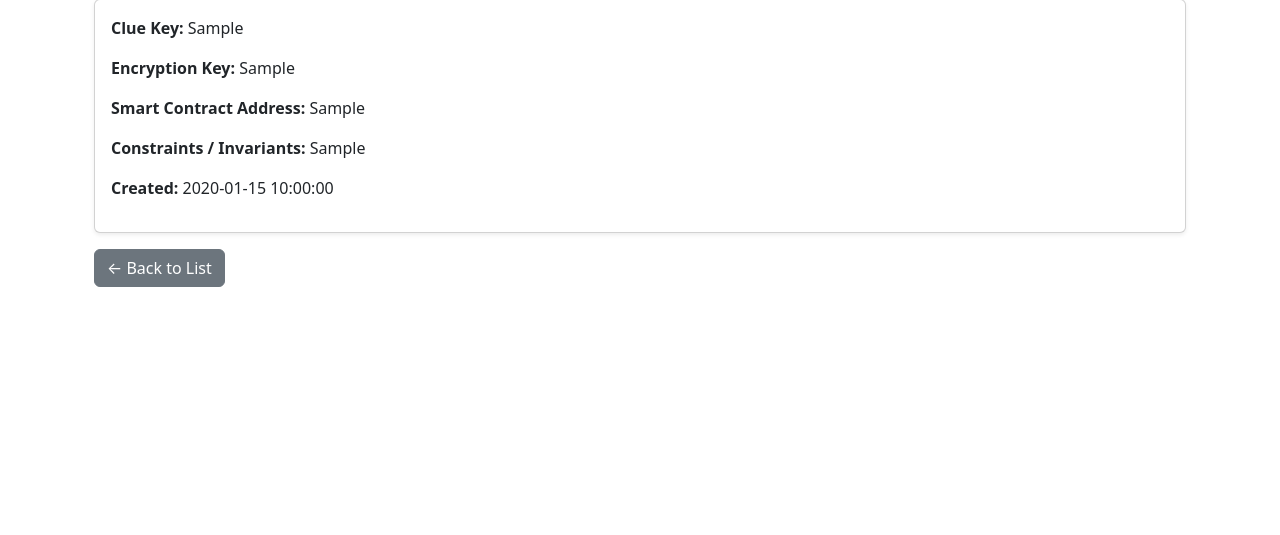
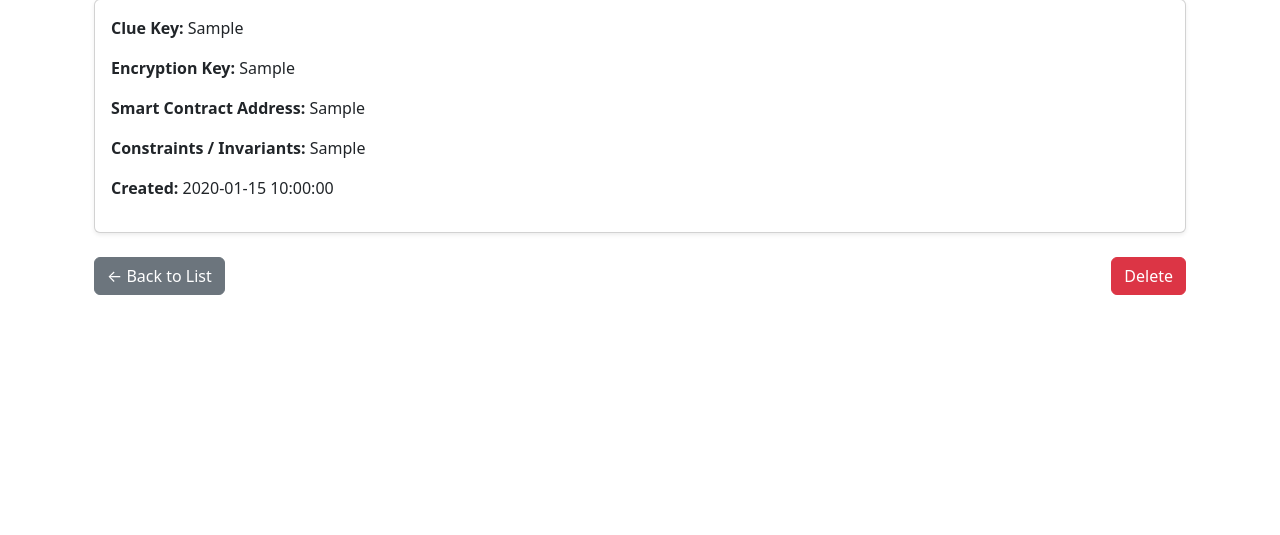
Before and after one commit to yoshiisato/deaddrop, a Flask app: page /entry/1 in a window 1280 px wide. Shown: the part 151-686 px from the top of the page. Run offline with Flask 3, Linux system fonts and the light colour scheme; tables that the repository leaves empty hold one stand-in row (values such as "Sample post").

Commit message:
update web

```diff
--- a/frontend/app.py
+++ b/frontend/app.py
@@ -56,14 +56,14 @@ def submit_bug():
                     bug = BugReport(
                         bugid      = data['bugid'],
                         ciphertext = data['ciphertext'],
-                        omr_payload= json.dumps(data['omr_payload']),
+                        omr_payload= data['omr_payload'],
                         omr_clue   = data['omr_clue'],
                         attestation= data['attestation'],
                     )
                     db.session.add(bug)
                     db.session.commit()
                     flash("Bug report submitted!", "success")
-                    return redirect(url_for('show_list'))
+                    return redirect(url_for('all_bug_reports'))
 
     # example JSON to display
     example_json = {
@@ -163,7 +163,23 @@ def all_bug_reports():
     return render_template("all_bug_reports.html", bugs=all_bugs)
 
 
+@app.route('/bug/<int:bug_id>/delete', methods=['POST'])
+def delete_bug(bug_id):
+    bug = BugReport.query.get_or_404(bug_id)
+    db.session.delete(bug)
+    db.session.commit()
+    return redirect(url_for('all_bug_reports'))
+
+
 @app.route('/entry/<int:entry_id>')
 def entry_detail(entry_id):
     entry = Entry.query.get_or_404(entry_id)
     return render_template('entry_detail.html', entry=entry)
+
+
+@app.route('/entry/<int:entry_id>/delete', methods=['POST'])
+def delete_entry(entry_id):
+    entry = Entry.query.get_or_404(entry_id)
+    db.session.delete(entry)
+    db.session.commit()
+    return redirect(url_for('show_list'))
--- a/frontend/templates/all_bug_reports.html
+++ b/frontend/templates/all_bug_reports.html
@@ -5,14 +5,18 @@
 
     {% if bugs %}
       {% for bug in bugs %}
+      <h2>Bug ID: {{ bug.bugid }}</h2>
         <div class="card mb-3">
           <div class="card-body">
-            <h5 class="card-title">Bug ID: {{ bug.bugid }}</h5>
             <p><strong>Bug Description (encrypted):</strong> <code>{{ bug.ciphertext }}</code></p>
             <p><strong>OMR Payload:</strong> <code>{{ bug.omr_payload }}</code></p>
             <p><strong>OMR Clue:</strong> {{ bug.omr_clue }}</p>
             <p><strong>Attestation:</strong> {{ bug.attestation }}</p>
             <p class="text-muted small">Reported: {{ bug.timestamp.strftime('%Y-%m-%d %H:%M:%S') }}</p>
+            <form method="POST" action="{{ url_for('delete_bug', bug_id=bug.id) }}"
+                  onsubmit="return confirm('Are you sure you want to delete this bug report?');">
+              <button type="submit" class="btn btn-sm btn-danger mt-2">Delete</button>
+            </form>
           </div>
         </div>
       {% endfor %}
--- a/frontend/templates/entry_detail.html
+++ b/frontend/templates/entry_detail.html
@@ -11,6 +11,12 @@
       <p><strong>Created:</strong> {{ entry.timestamp.strftime('%Y-%m-%d %H:%M:%S') }}</p>
     </div>
   </div>
-  <a href="{{ url_for('show_list') }}" class="btn btn-secondary mt-3">← Back to List</a>
+  <form method="POST" action="{{ url_for('delete_entry', entry_id=entry.id) }}" onsubmit="return confirm('Are you sure you want to delete this entry?');">
+  <div class="d-flex justify-content-between mt-4">
+  <a href="{{ url_for('show_list') }}" class="btn btn-secondary">← Back to List</a>
+  <form method="POST" action="{{ url_for('delete_entry', entry_id=entry.id) }}" onsubmit="return confirm('Are you sure you want to delete this entry?');">
+    <button type="submit" class="btn btn-danger">Delete</button>
+  </form>
+</div>
 </div>
 {% endblock %}
```
